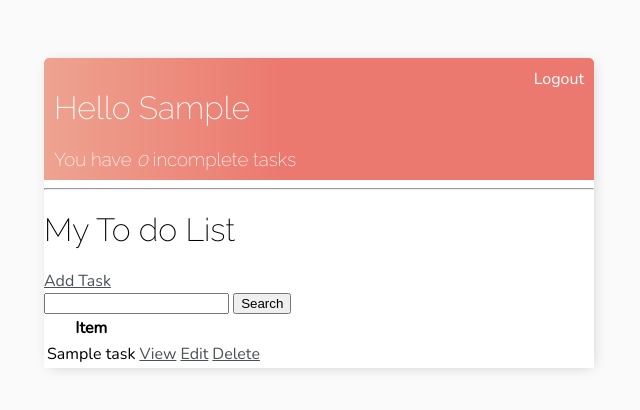
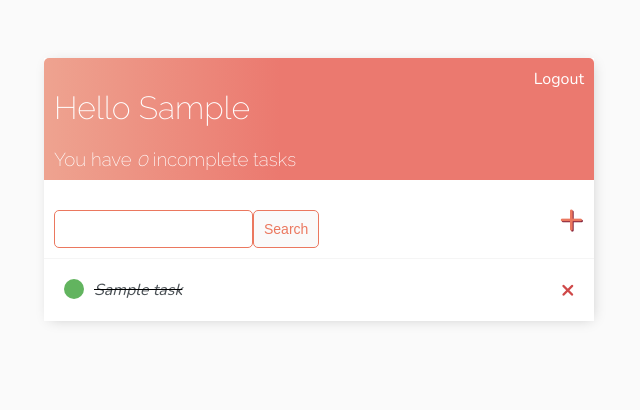
Before and after one commit to FilTatarnik/Django_LeashPals, a Django app: page / in a window 1280 px wide. Shown: the top 410 px of the page, without its empty margins (321-961 px from the left). Run offline with Django 4.2, Linux system fonts and the light colour scheme; a user stored in the database is signed in; tables that the repository leaves empty hold one stand-in row (values such as "Sample post").

Commit message:
Leashpals v1, login functionality with unique pages and tasks per user. Create, read, update and delete capability for the tasks. Complete and incomplete tasks icons. Next, create dog or appointment model

```diff
--- a/base/templates/base/main.html
+++ b/base/templates/base/main.html
@@ -54,6 +54,89 @@
             color: #fff;
             text-decoration: none;
         }
+
+        .task-wrapper {
+            display: flex;
+            align-items: center;
+            justify-content: space-between;
+            padding: 20px;
+            background-color: #fff;
+            border-top: 1px solid whitesmoke;
+        }
+
+        .task-title{
+            display: flex;
+        }
+
+        .task-title a{
+            text-decoration: none;
+            color: #4b5156;
+            margin-left: 10px;
+        }
+
+        .task-complete-icon{
+            height: 20px;
+            width: 20px;
+            background-color: rgb(98,180,95);
+            border-radius: 50%;
+        }
+
+        .task-incomplete-icon{
+            height: 20px;
+            width: 20px;
+            background-color: rgb(210,210,209);
+            border-radius: 50%;
+        }
+
+        .delete-link{
+            text-decoration: none;
+            font-weight: 900;
+            color: #cf4848;
+            font-size: 22px;
+            line-height: 0;
+        }
+
+        #search-add-wrapper{
+            display: flex;
+            justify-content: space-between;
+            align-items: center;
+            padding: 10px;
+        }
+
+        #add-link{
+            color: #EB785F;
+            text-decoration: none;
+            font-size: 42px;
+            text-shadow: 1px 1px #80213b;
+        }
+
+        input[type=text],
+        input[type=password],
+        textarea {
+            border: 1px solid #EB785F;
+            border-radius: 5px;
+            padding: 10px;
+            width: 90%;
+        }
+
+        label {
+            padding-top: 10px !important;
+            display: block;
+        }
+
+        .button{
+            border: 1px solid #EB785F;
+            background-color: #FAFAFA;
+            color: #EB785F;
+            padding: 10px;
+            font-size: 14px;
+            border-radius: 5px;
+            cursor: pointer;
+            text-decoration: none;
+        }
+        .card-body{
+            padding: 20px;
+        }
     </style>
 </head>
 <body>
--- a/base/templates/base/task_list.html
+++ b/base/templates/base/task_list.html
@@ -14,18 +14,42 @@
     </div>
 
 
+<div id="search-add-wrapper">
+    <form action="" method='get' style="margin-top: 20px; display: flex;">
+        <input type="text" name='search-area' value="{{search_input}}">
+        <input class='button' type="submit" value='Search'>
+    </form>
+    <a id="add-link" href="{% url 'task-create' %}">&#x2b;</a>
+</div>
 
-    <hr>
-    <h1>My To do List</h1>
 
-    <a href="{% url 'task-create' %}">Add Task</a>
 
-    <form action="" method='get'>
-        <input type="text" name='search-area' value="{{search_input}}">
-        <input type="submit" value='Search'>
-    </form>
+<div class="'task-items-wrapper">
+    {% for task in tasks %}
+        <div class="task-wrapper">
+                {% if task.complete %}
+                    <div class="task-title">
+                        <div class="task-complete-icon"></div>
+                            <i><s><a href="{% url 'task-update' task.id %}">{{task}}</a></s></i>
 
-    <table>
+                    </div>
+                    <a class='delete-link' href="{% url 'task-delete' task.id %}">&#215;</a>
+                {% else %}
+                    <div class="task-title">
+                        <div class="task-incomplete-icon"></div>
+                            <a href="{% url 'task-update' task.id %}">{{task}}</a>
+
+                    </div>
+                    <a class='delete-link' href="{% url 'task-delete' task.id %}">&#215;</a>
+                {% endif %}
+        </div>
+    {%empty %}
+</div>
+{%endfor%}
+
+
+
+    {% comment %} <table>
         <tr>
             <th>Item</th>
             <th></th>
@@ -41,6 +65,6 @@
         {%empty %}
             <h3>No items in list</h3>
         {%endfor%}
-    </table>
+    </table> {% endcomment %}
 
 {% endblock content%}
```
Also changed, not shown: base/templates/base/login.html (+11 -6 lines), base/templates/base/register.html (+15 -9 lines), base/templates/base/task_confirm_delete.html (+7 -3 lines), base/templates/base/task_form.html (+12 -7 lines), base/templates/main.html (added, +12 -0 lines).
